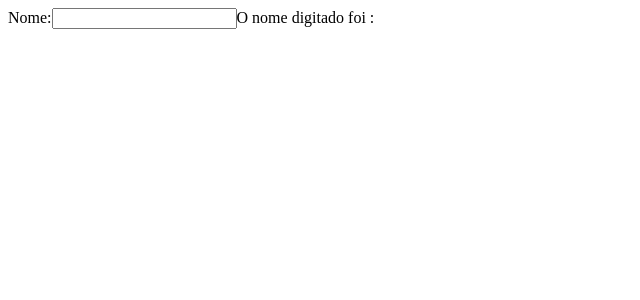
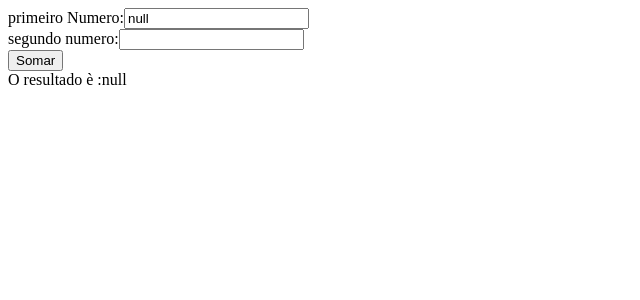
Before and after one commit to Enocp/minhaFinanca-frontEnd-reactJs, a React (Create React App) app: page / in a window 1280 px wide. Shown: the top 300 px of the page, without its empty margins (0-640 px from the left). Built offline with nearby package versions, Linux system fonts and the light colour scheme.

Commit message:
bricando com estado

```diff
--- a/src/App.js
+++ b/src/App.js
@@ -5,17 +5,27 @@ import React from 'react';
 class App extends React.Component {
 
   state = {
-    nome: ''
+    numero1: 'null',
+    nnumero2: 'null',
+    resultado: 'null'
   }
 
   render() {
     return (
       <div>
-        <label> Nome:</label>
-        <input type="texte" value={this.state.nome}
-          onChange={(e) => this.setState({ nome: e.target.value })} />
-
-       O nome digitado foi :{this.state.nome}
+        <label> primeiro Numero:</label>
+        <input type="texte" value={this.state.numero1}
+          onChange={(e) => this.setState({ numero1: e.target.value })} />
+        <br />
+        <label> segundo numero:</label>
+        <input type="texte" value={this.state.numero2}
+          onChange={(e) => this.setState({ numero2: e.target.value })} />
+        <br />
+        <button
+          onClick={() => this.setState({ resultado: parseInt(this.state.numero1) + parseInt(this.state.numero2) })} >
+          Somar</button>
+        <br />
+        O resultado è :{this.state.resultado}
 
       </div>
     )
```
